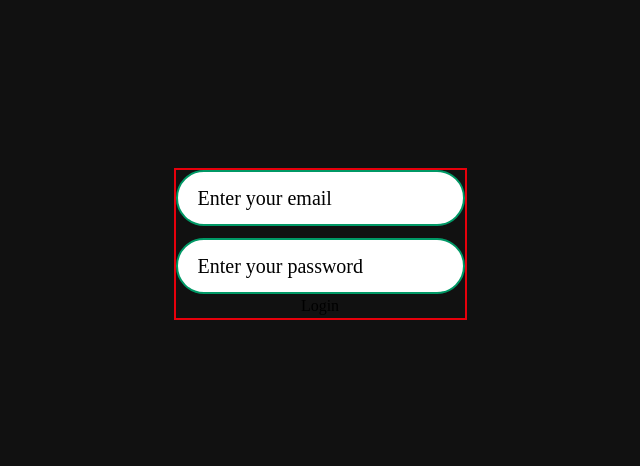
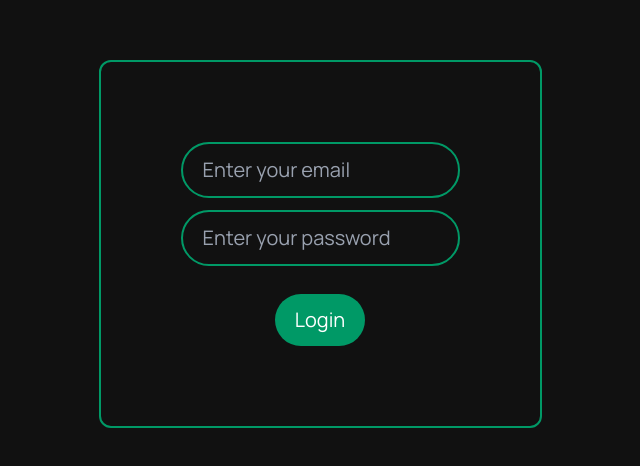
Before and after one commit to spant671-ux/Employee-Management-System, a React (Vite) app: page / in a window 1280 px wide. Shown: the part 156-622 px from the top of the page, without its empty margins (320-960 px from the left). Built offline with nearby package versions, Linux system fonts and the light colour scheme.

Commit message:
feat: add Manrope font and enhance Login component styling

```diff
--- a/package.json
+++ b/package.json
@@ -10,6 +10,7 @@
     "preview": "vite preview"
   },
   "dependencies": {
+    "@fontsource/manrope": "^5.3.0",
     "@tailwindcss/vite": "^4.3.5",
     "react": "^19.3.1",
     "react-dom": "^19.3.1",
--- a/src/components/Auth/Login.jsx
+++ b/src/components/Auth/Login.jsx
@@ -1,16 +1,43 @@
+import { useState } from "react";
 
 const Login = () => {
+
+  const [email, setEmail] = useState("");
+  const [password, setPassword] = useState("");
+
+  const submitHandler = (e) => {
+    e.preventDefault();
+    console.log("Form Submitted!")
+  }
+
   return (
     <div className="flex h-screen w-screen items-center justify-center">
-        <div className="border-2 border-red-600">
-            <form className="flex flex-col items-center justify-center">
+        <div className="border-2 border-emerald-600 p-20 rounded-xl">
+            <form
+            className="flex flex-col items-center justify-center"
+            onSubmit={(e) => {
+              submitHandler(e)
+            }}>
+
                 <input type="email"
+                required
                 placeholder="Enter your email"
-                className="border-2 border-emerald-600 py-3 px-5 text-xl text-black outline-none bg-white placeholder:text-black rounded-full" />
+                value = {email}
+                onChange={(e) => {
+                  setEmail(e.target.value)
+                }}
+                className="border-2 text-white border-emerald-600 py-3 px-5 text-xl outline-none bg-transparent placeholder:text-gray-400 rounded-full" />
+
                 <input type="password"
+                required
                 placeholder="Enter your password"
-                className="border-2 mt-3 border-emerald-600 py-3 px-5 text-xl text-black outline-none bg-white placeholder:text-black rounded-full" />
-                <button>Login</button>
+                value = {password}
+                onChange={(e) => {
+                  setPassword(e.target.value)
+                }}
+                className="border-2 text-white mt-3 border-emerald-600 py-3 px-5 text-xl outline-none bg-transparent placeholder:text-gray-400 rounded-full" />
+
+                <button className="border-none mt-7 bg-emerald-600 py-3 px-5 text-xl text-white outline-none placeholder:text-white rounded-full">Login</button>
             </form>
         </div>
     </div>
--- a/src/index.css
+++ b/src/index.css
@@ -1,3 +1,7 @@
+@import '@fontsource/manrope/400.css';
+@import '@fontsource/manrope/500.css';
+@import '@fontsource/manrope/600.css';
+@import '@fontsource/manrope/700.css';
 @import 'tailwindcss';
 
 @layer base {
@@ -5,7 +9,7 @@
     margin: 0;
     padding: 0;
     box-sizing: border-box;
-    font-family: gilroy;
+    font-family: 'Manrope', sans-serif;
   }
 }
 html,
```
Also changed, not shown: 1 other file (tests, documents, lock files or other folders).
